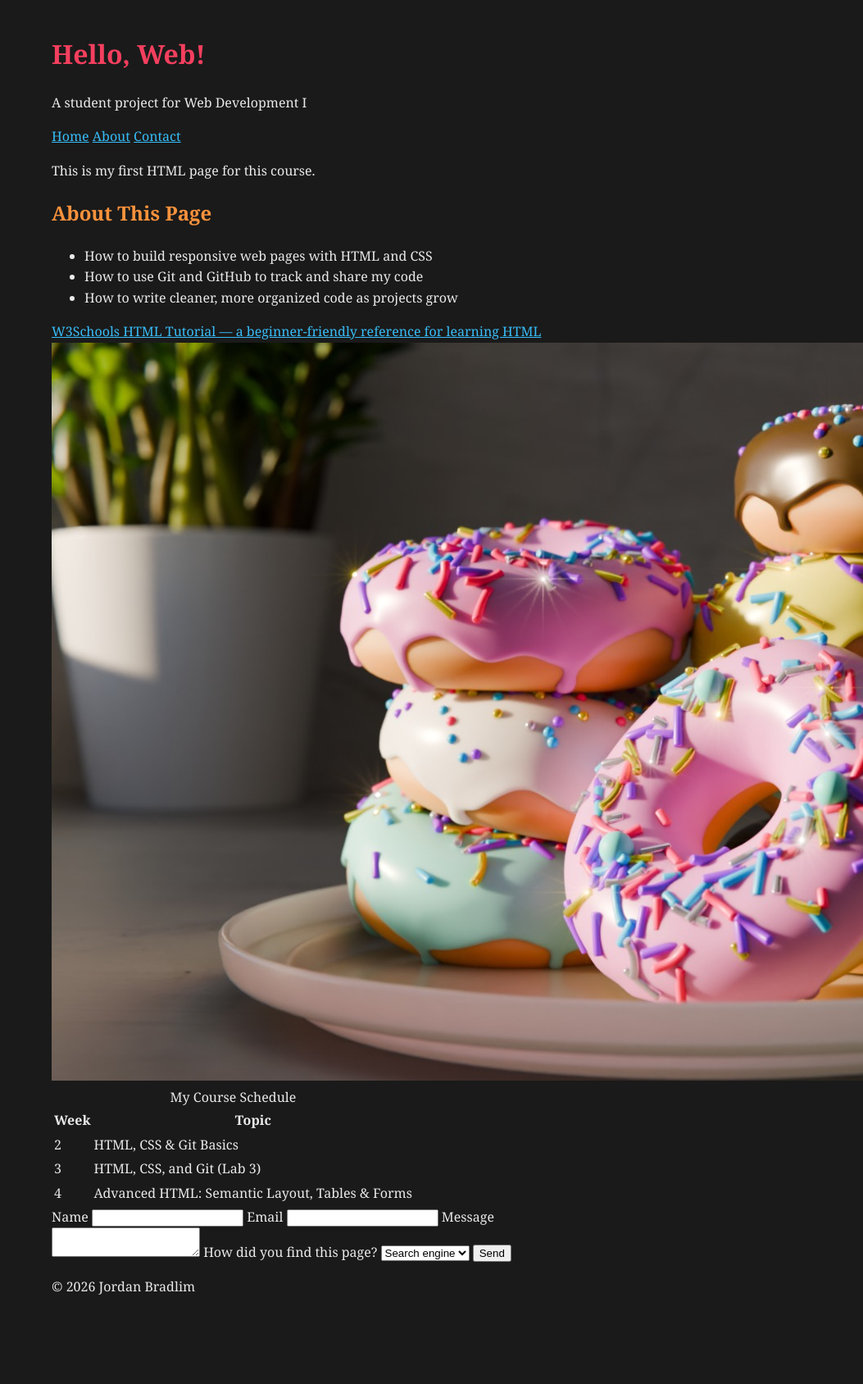
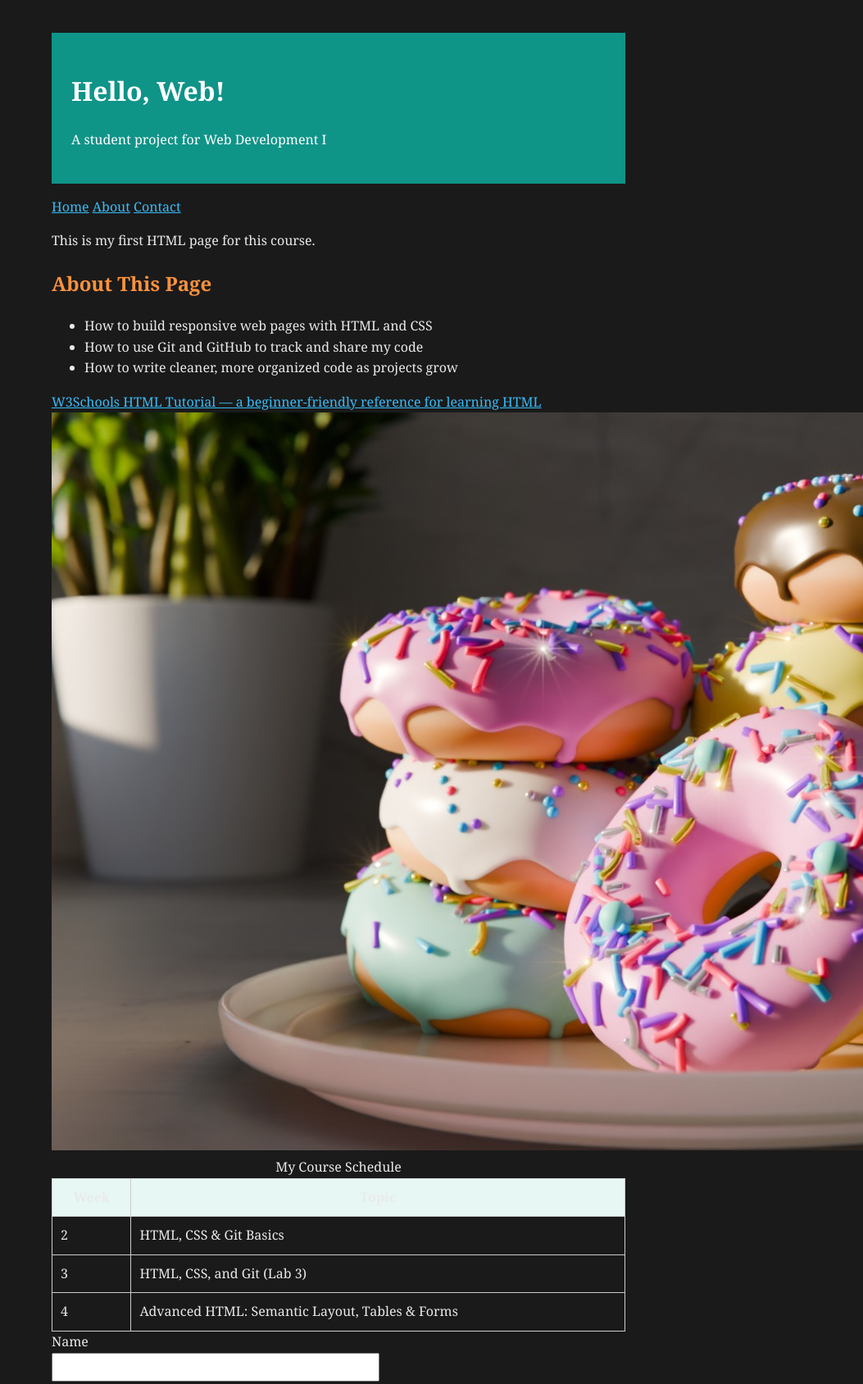
Before and after one commit to Kageerou/web-dev-labs, a plain HTML site: page index.html in a window 1280 px wide. Shown: the top 1688 px of the page at 82% size, without its empty margins (227-1280 px from the left). Before the commit the page ends 1622 px from the top, so only its background shows below. Drawn offline with Linux system fonts and the light colour scheme.

Commit message:
Style layout, nav, table, and form with CSS

```diff
--- a/styles.css
+++ b/styles.css
@@ -18,3 +18,55 @@ h2 {
 a {
   color: #38bdf8;
 }
+
+* {
+  box-sizing: border-box;
+}
+
+header {
+  padding: 24px;
+  background-color: #0f9488;
+  color: white;
+  margin-bottom: 16px;
+}
+
+header h1 {
+  color: white;
+}
+#main-nav {
+  display: flex;
+  gap: 8px;
+  justify-content: center;
+  background-color: #0d3b36;
+}
+
+#main-nav a {
+  color: white;
+  text-decoration: none;
+  padding: 12px;
+}
+
+#main-nav a:hover {
+  background-color: #14b8a6;
+}
+table {
+  border-collapse: collapse;
+  width: 100%;
+}
+
+th, td {
+  padding: 10px;
+  border: 1px solid #ccc;
+}
+
+thead {
+  background-color: #e6f7f4;
+}
+
+input, textarea, select {
+  display: block;
+  width: 100%;
+  max-width: 400px;
+  padding: 8px;
+  margin-bottom: 12px;
+}
```
